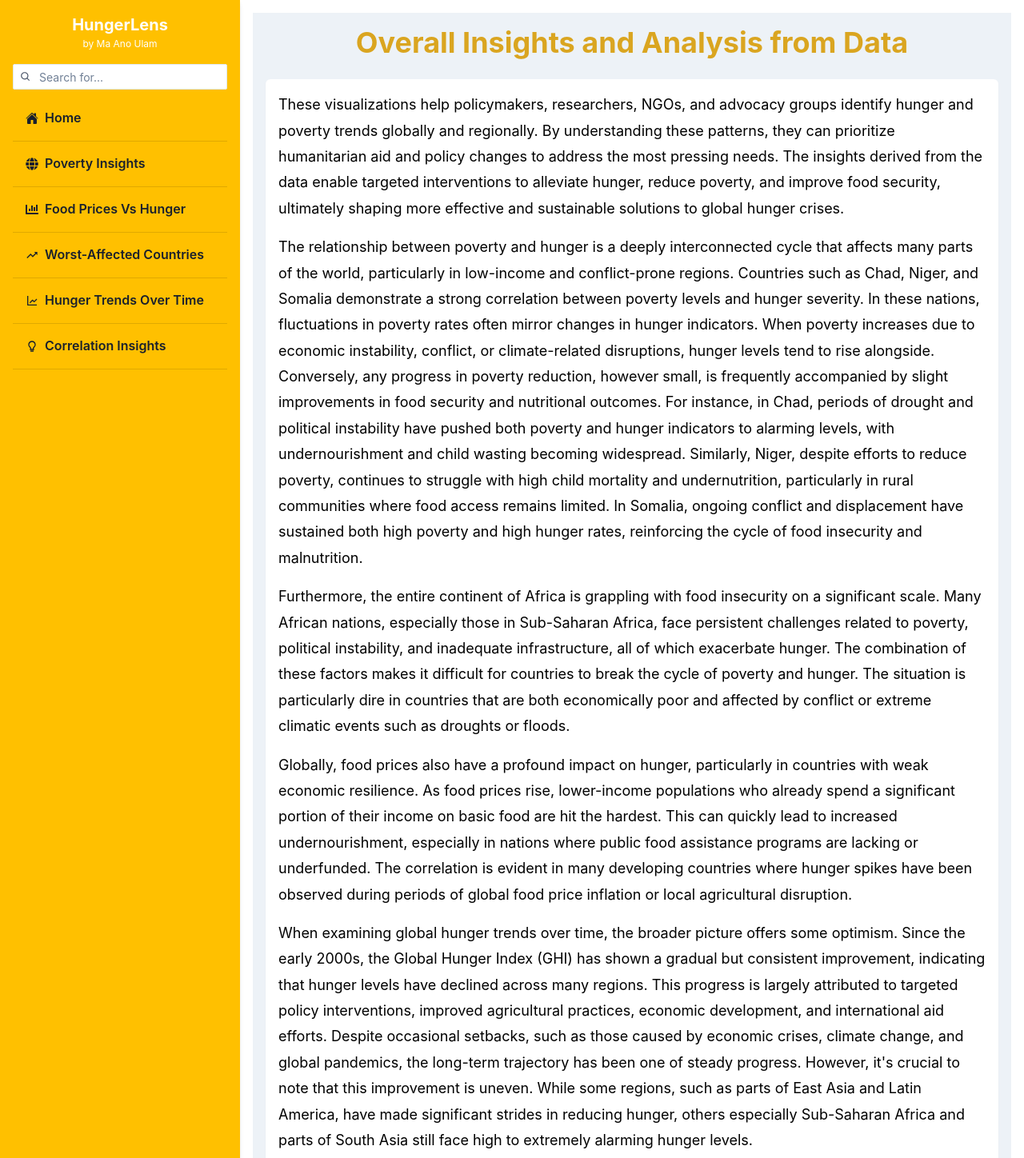
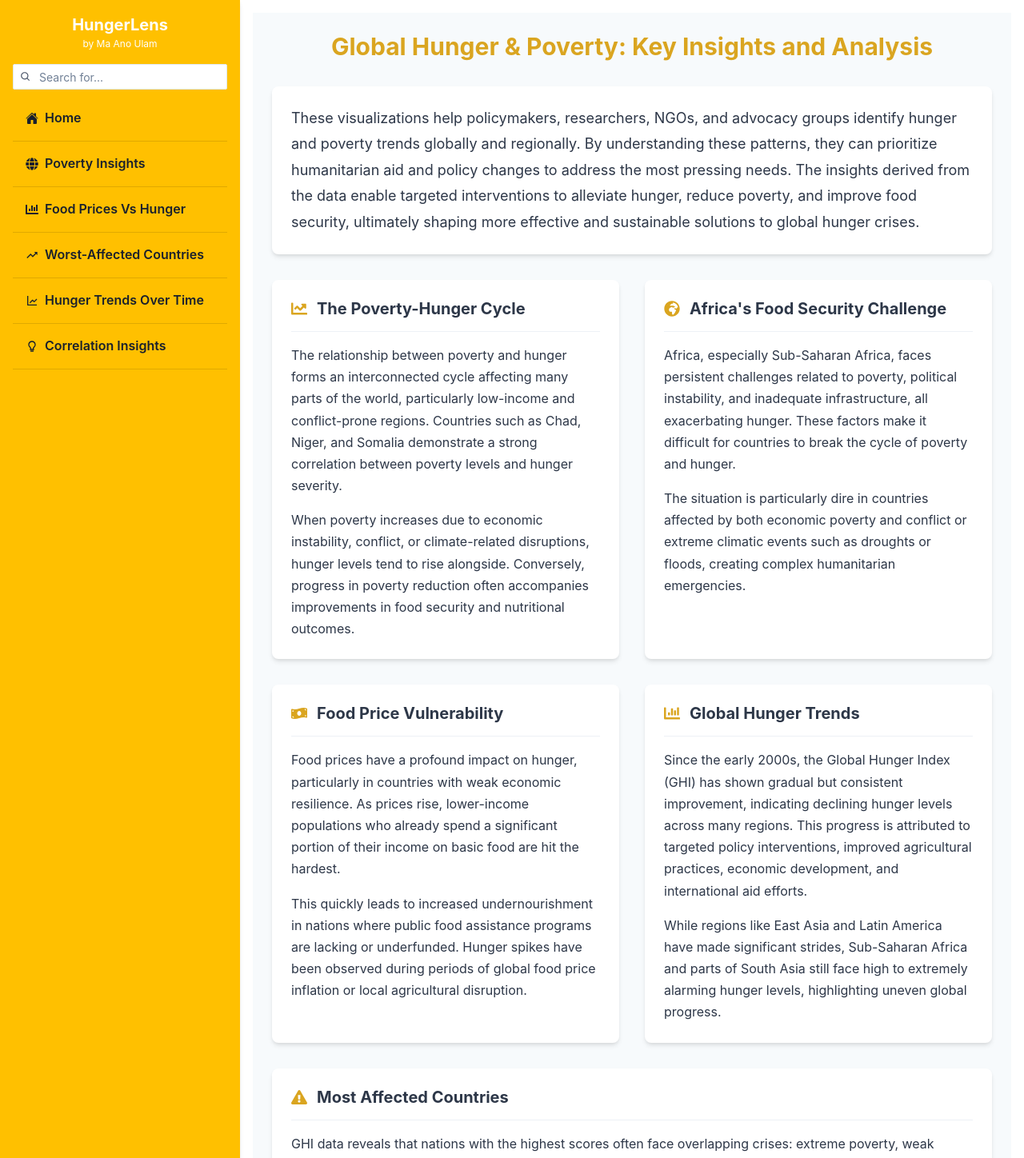
Before and after one commit to djmgmz/DATA101_HUNGERLENS, a Next.js app: page /correlationinsights in a window 1280 px wide. Shown: the top 1448 px of the page at 80% size. Built offline with nearby package versions, Linux system fonts and the light colour scheme.

Commit message:
update correlationinsights

```diff
--- a/src/pages/correlationinsights.tsx
+++ b/src/pages/correlationinsights.tsx
@@ -1,35 +1,101 @@
-import { Box, Heading, Text } from '@chakra-ui/react';
+import { Box, Heading, Text, Grid, Flex, Icon, Divider } from '@chakra-ui/react';
+import { FaChartLine, FaGlobeAfrica, FaMoneyBillWave, FaChartBar, FaExclamationTriangle } from 'react-icons/fa';
 
 const CorrelationInsights = () => {
   return (
-    <Box p={4} bg="gray.100" minHeight="100vh">
-      <Heading textAlign="center" color="goldenrod" mb={6}>
-        Overall Insights and Analysis from Data
+      <Box p={6} bg="gray.50" minHeight="100vh">
+        <Box maxWidth="1200px" mx="auto">
+          <Heading as="h1" textAlign="center" color="goldenrod" mb={8} fontSize="3xl">
+            Global Hunger & Poverty: Key Insights and Analysis
           </Heading>
 
-      <Box p={4} bg="white" borderRadius="md" boxShadow="sm" mb={6}>
-        <Text fontSize="lg" lineHeight="1.8" color="black" mb={4}>
+          {/* Introduction Section */}
+          <Box p={6} bg="white" borderRadius="lg" boxShadow="md" mb={8}>
+            <Text fontSize="lg" lineHeight="1.8" color="gray.700">
               These visualizations help policymakers, researchers, NGOs, and advocacy groups identify hunger and poverty trends globally and regionally. By understanding these patterns, they can prioritize humanitarian aid and policy changes to address the most pressing needs. The insights derived from the data enable targeted interventions to alleviate hunger, reduce poverty, and improve food security, ultimately shaping more effective and sustainable solutions to global hunger crises.
             </Text>
+          </Box>
 
-        <Text fontSize="lg" lineHeight="1.8" color="black">
-          The relationship between poverty and hunger is a deeply interconnected cycle that affects many parts of the world, particularly in low-income and conflict-prone regions. Countries such as Chad, Niger, and Somalia demonstrate a strong correlation between poverty levels and hunger severity. In these nations, fluctuations in poverty rates often mirror changes in hunger indicators. When poverty increases due to economic instability, conflict, or climate-related disruptions, hunger levels tend to rise alongside. Conversely, any progress in poverty reduction, however small, is frequently accompanied by slight improvements in food security and nutritional outcomes. For instance, in Chad, periods of drought and political instability have pushed both poverty and hunger indicators to alarming levels, with undernourishment and child wasting becoming widespread. Similarly, Niger, despite efforts to reduce poverty, continues to struggle with high child mortality and undernutrition, particularly in rural communities where food access remains limited. In Somalia, ongoing conflict and displacement have sustained both high poverty and high hunger rates, reinforcing the cycle of food insecurity and malnutrition.
+          {/* Main Content Grid */}
+          <Grid templateColumns={{ base: "1fr", lg: "repeat(2, 1fr)" }} gap={8}>
+            {/* Section 1: Poverty-Hunger Cycle */}
+            <Box p={6} bg="white" borderRadius="lg" boxShadow="md">
+              <Flex align="center" mb={4}>
+                <Icon as={FaChartLine} color="goldenrod" boxSize={5} mr={3} />
+                <Heading as="h2" size="md" color="gray.700">The Poverty-Hunger Cycle</Heading>
+              </Flex>
+              <Divider mb={4} />
+              <Text fontSize="md" lineHeight="1.7" color="gray.700" mb={4}>
+                The relationship between poverty and hunger forms an interconnected cycle affecting many parts of the world, particularly low-income and conflict-prone regions. Countries such as Chad, Niger, and Somalia demonstrate a strong correlation between poverty levels and hunger severity.
               </Text>
-        <Text fontSize="lg" lineHeight="1.8" color="black" mt={4}>
-          Furthermore, the entire continent of Africa is grappling with food insecurity on a significant scale. Many African nations, especially those in Sub-Saharan Africa, face persistent challenges related to poverty, political instability, and inadequate infrastructure, all of which exacerbate hunger. The combination of these factors makes it difficult for countries to break the cycle of poverty and hunger. The situation is particularly dire in countries that are both economically poor and affected by conflict or extreme climatic events such as droughts or floods.
+              <Text fontSize="md" lineHeight="1.7" color="gray.700">
+                When poverty increases due to economic instability, conflict, or climate-related disruptions, hunger levels tend to rise alongside. Conversely, progress in poverty reduction often accompanies improvements in food security and nutritional outcomes.
               </Text>
-        <Text fontSize="lg" lineHeight="1.8" color="black" mt={4}>
-          Globally, food prices also have a profound impact on hunger, particularly in countries with weak economic resilience. As food prices rise, lower-income populations who already spend a significant portion of their income on basic food are hit the hardest. This can quickly lead to increased undernourishment, especially in nations where public food assistance programs are lacking or underfunded. The correlation is evident in many developing countries where hunger spikes have been observed during periods of global food price inflation or local agricultural disruption.
+            </Box>
+
+            {/* Section 2: Regional Focus - Africa */}
+            <Box p={6} bg="white" borderRadius="lg" boxShadow="md">
+              <Flex align="center" mb={4}>
+                <Icon as={FaGlobeAfrica} color="goldenrod" boxSize={5} mr={3} />
+                <Heading as="h2" size="md" color="gray.700">Africa's Food Security Challenge</Heading>
+              </Flex>
+              <Divider mb={4} />
+              <Text fontSize="md" lineHeight="1.7" color="gray.700" mb={4}>
+                Africa, especially Sub-Saharan Africa, faces persistent challenges related to poverty, political instability, and inadequate infrastructure, all exacerbating hunger. These factors make it difficult for countries to break the cycle of poverty and hunger.
               </Text>
-        <Text fontSize="lg" lineHeight="1.8" color="black" mt={4}>
-          When examining global hunger trends over time, the broader picture offers some optimism. Since the early 2000s, the Global Hunger Index (GHI) has shown a gradual but consistent improvement, indicating that hunger levels have declined across many regions. This progress is largely attributed to targeted policy interventions, improved agricultural practices, economic development, and international aid efforts. Despite occasional setbacks, such as those caused by economic crises, climate change, and global pandemics, the long-term trajectory has been one of steady progress. However, it's crucial to note that this improvement is uneven. While some regions, such as parts of East Asia and Latin America, have made significant strides in reducing hunger, others especially Sub-Saharan Africa and parts of South Asia still face high to extremely alarming hunger levels.
+              <Text fontSize="md" lineHeight="1.7" color="gray.700">
+                The situation is particularly dire in countries affected by both economic poverty and conflict or extreme climatic events such as droughts or floods, creating complex humanitarian emergencies.
               </Text>
-        <Text fontSize="lg" lineHeight="1.8" color="black" mt={4}>
-          In identifying the worst-affected countries, GHI data reveals that nations with the highest scores often face overlapping crises: extreme poverty, weak governance, ongoing conflict, and limited infrastructure. These factors compound the effects of food insecurity. In many of these countries, hunger indicators such as undernourishment, child wasting, and child mortality remain persistently high. For example, in Chad and Somalia, undernourishment rates often exceed 40%, reflecting the deep-rooted challenges in ensuring regular and adequate food access.
+            </Box>
+
+            {/* Section 3: Food Prices Impact */}
+            <Box p={6} bg="white" borderRadius="lg" boxShadow="md">
+              <Flex align="center" mb={4}>
+                <Icon as={FaMoneyBillWave} color="goldenrod" boxSize={5} mr={3} />
+                <Heading as="h2" size="md" color="gray.700">Food Price Vulnerability</Heading>
+              </Flex>
+              <Divider mb={4} />
+              <Text fontSize="md" lineHeight="1.7" color="gray.700" mb={4}>
+                Food prices have a profound impact on hunger, particularly in countries with weak economic resilience. As prices rise, lower-income populations who already spend a significant portion of their income on basic food are hit the hardest.
               </Text>
-        <Text fontSize="lg" lineHeight="1.8" color="black" mt={4}>
-          In summary, the correlation between poverty and hunger is not only evident but also critical for understanding how to effectively address food insecurity. Countries like Chad, Niger, and Somalia provide clear examples of how poverty trends align with hunger severity. While global hunger has generally improved over the past decades, these case studies highlight that progress is fragile and highly dependent on stable governance, poverty alleviation, and resilience to economic and environmental shocks. Tackling hunger requires a multidimensional approach that addresses both the economic roots of poverty and the systemic barriers to accessing sufficient, nutritious food.
+              <Text fontSize="md" lineHeight="1.7" color="gray.700">
+                This quickly leads to increased undernourishment in nations where public food assistance programs are lacking or underfunded. Hunger spikes have been observed during periods of global food price inflation or local agricultural disruption.
               </Text>
+            </Box>
+
+            {/* Section 4: Global Trends */}
+            <Box p={6} bg="white" borderRadius="lg" boxShadow="md">
+              <Flex align="center" mb={4}>
+                <Icon as={FaChartBar} color="goldenrod" boxSize={5} mr={3} />
+                <Heading as="h2" size="md" color="gray.700">Global Hunger Trends</Heading>
+              </Flex>
+              <Divider mb={4} />
+              <Text fontSize="md" lineHeight="1.7" color="gray.700" mb={4}>
+                Since the early 2000s, the Global Hunger Index (GHI) has shown gradual but consistent improvement, indicating declining hunger levels across many regions. This progress is attributed to targeted policy interventions, improved agricultural practices, economic development, and international aid efforts.
+              </Text>
+              <Text fontSize="md" lineHeight="1.7" color="gray.700">
+                While regions like East Asia and Latin America have made significant strides, Sub-Saharan Africa and parts of South Asia still face high to extremely alarming hunger levels, highlighting uneven global progress.
+              </Text>
+            </Box>
+
+            {/* Section 5: Most Affected Countries */}
+            <Box p={6} bg="white" borderRadius="lg" boxShadow="md" gridColumn={{ lg: "span 2" }}>
+              <Flex align="center" mb={4}>
+                <Icon as={FaExclamationTriangle} color="goldenrod" boxSize={5} mr={3} />
+                <Heading as="h2" size="md" color="gray.700">Most Affected Countries</Heading>
+              </Flex>
+              <Divider mb={4} />
+              <Text fontSize="md" lineHeight="1.7" color="gray.700" mb={4}>
+                GHI data reveals that nations with the highest scores often face overlapping crises: extreme poverty, weak governance, ongoing conflict, and limited infrastructure. These factors compound the effects of food insecurity.
+              </Text>
+              <Text fontSize="md" lineHeight="1.7" color="gray.700" mb={4}>
+                In countries like Chad and Somalia, undernourishment rates often exceed 40%, reflecting deep-rooted challenges in ensuring regular and adequate food access. Child wasting and mortality remain persistently high in these regions.
+              </Text>
+              <Text fontSize="md" lineHeight="1.7" color="gray.700">
+                The correlation between poverty and hunger is critical for understanding how to effectively address food insecurity. While global hunger has generally improved over past decades, progress is fragile and highly dependent on stable governance, poverty alleviation, and resilience to economic and environmental shocks. Tackling hunger requires a multidimensional approach addressing both economic roots of poverty and systemic barriers to accessing sufficient, nutritious food.
+              </Text>
+            </Box>
+          </Grid>
         </Box>
       </Box>
   );
```
Lines whose indentation alone changed are shown as unchanged.
